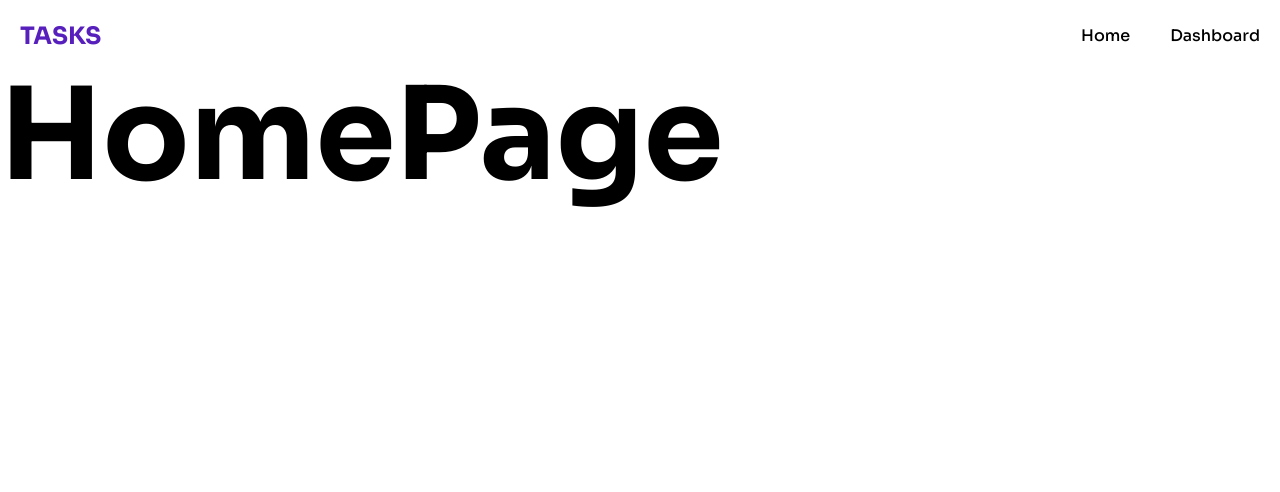
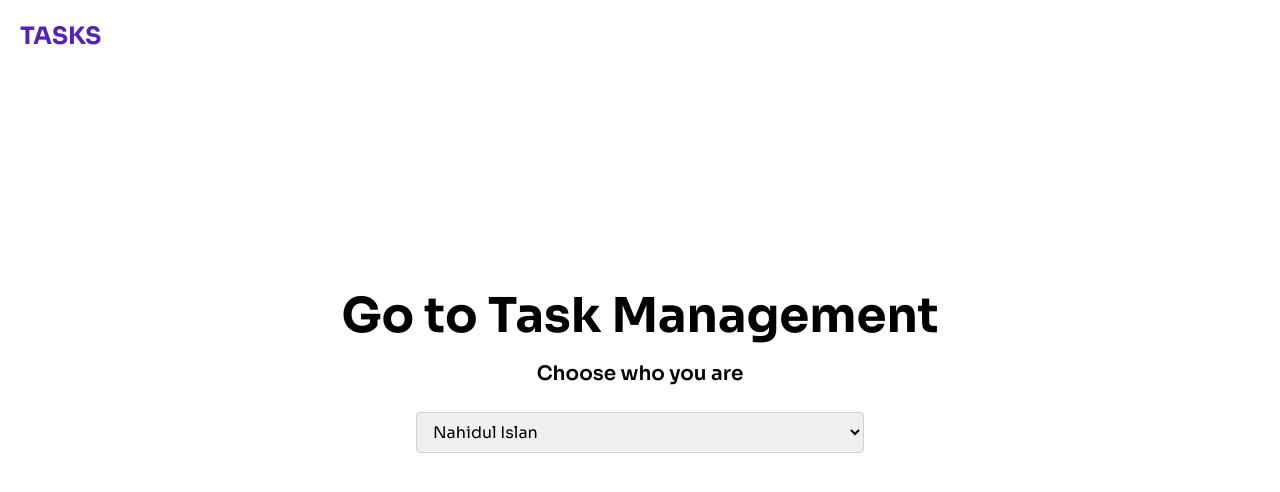
Before and after one commit to nahidul-fahim/task-management-redux-client, a React (Vite) app: page / in a window 1280 px wide. Shown: the top 492 px of the page. Built offline with nearby package versions, Linux system fonts and the light colour scheme.

Commit message:
created functionality to make dashboard dynamic and getting current user id

```diff
--- a/src/Pages/Dashboard/Dashboard.jsx
+++ b/src/Pages/Dashboard/Dashboard.jsx
@@ -2,17 +2,19 @@ import { useState } from "react";
 import AddTaskForm from "../../Components/AddTaskForm/AddTaskForm";
 import TaskCard from "../../Components/TaskCard/TaskCard";
 import { useSelector } from "react-redux";
+import { useParams } from "react-router-dom";
 
 
 
 const Dashboard = () => {
 
+    // getting the current signed in user id
+    const { id } = useParams();
+
     // modal opening state management
     const [isOpen, setIsOpen] = useState(false);
     // redux hook
     const { tasks } = useSelector((state) => state.tasksSlice)
-
-    console.log("tasks list", tasks)
 
     // task length of different categories
     const upNextTasks = tasks.filter(task => task.status === "pending");
--- a/src/Pages/Home.jsx
+++ b/src/Pages/Home.jsx
@@ -1,9 +1,38 @@
+import { useNavigate } from "react-router-dom";
+
+const assignersName = ["Nahidul Islan", "Nazmul Islam", "Karib Shahriar", "Imtiaz Hossain", "S M Rasel", "Mashub Yousuf"];
+
+const Home = () => {
+
+    // hooks
+    const navigate = useNavigate();
 
 
-const Home = () => {
+    // handle person selection
+    const handleChoosePerson = (e) => {
+        e.preventDefault();
+        const fullName = e.target.value;
+        const person = fullName.split(' ').join('').toLowerCase();
+        navigate(`/dashboard/${person}`)
+    }
+
+
     return (
-        <div>
-            <h1 className="text-9xl font-bold text-black">HomePage</h1>
+        <div className="min-h-screen mt-[-100px] flex flex-col justify-center items-center gap-5">
+            <h2 className="text-5xl font-bold text-black">Go to Task Management</h2>
+
+            {/* assign to */}
+            <div className="w-[35%] flex flex-col justify-center items-center gap-2">
+                <label htmlFor="assignTo" className="text-xl font-semibold">Choose who you are</label>
+                <select onChange={handleChoosePerson} required name="person" id="person" className="w-full px-3 py-2 rounded focus:outline-none border border-lightGray focus:border-body mt-4">
+                    {
+                        assignersName.map((person, index) =>
+                            <option key={index} value={person}>{person}</option>)
+                    }
+                </select>
+            </div>
+
+
         </div>
     );
 };
--- a/src/Router/router.jsx
+++ b/src/Router/router.jsx
@@ -13,7 +13,7 @@ const router = createBrowserRouter([
                 element: <Home />
             },
             {
-                path: "/dashboard",
+                path: "/dashboard/:id",
                 element: <Dashboard />
             }
         ]
--- a/src/Shared/Navbar.jsx
+++ b/src/Shared/Navbar.jsx
@@ -13,10 +13,10 @@ const Navbar = () => {
             </div>
 
             {/* links */}
-            <div className="flex justify-end items-center gap-10 font-medium">
+            {/* <div className="flex justify-end items-center gap-10 font-medium">
                 <Link to={"/"}>Home</Link>
                 <Link to={"/dashboard"}>Dashboard</Link>
-            </div>
+            </div> */}
         </div>
     );
 };
```
